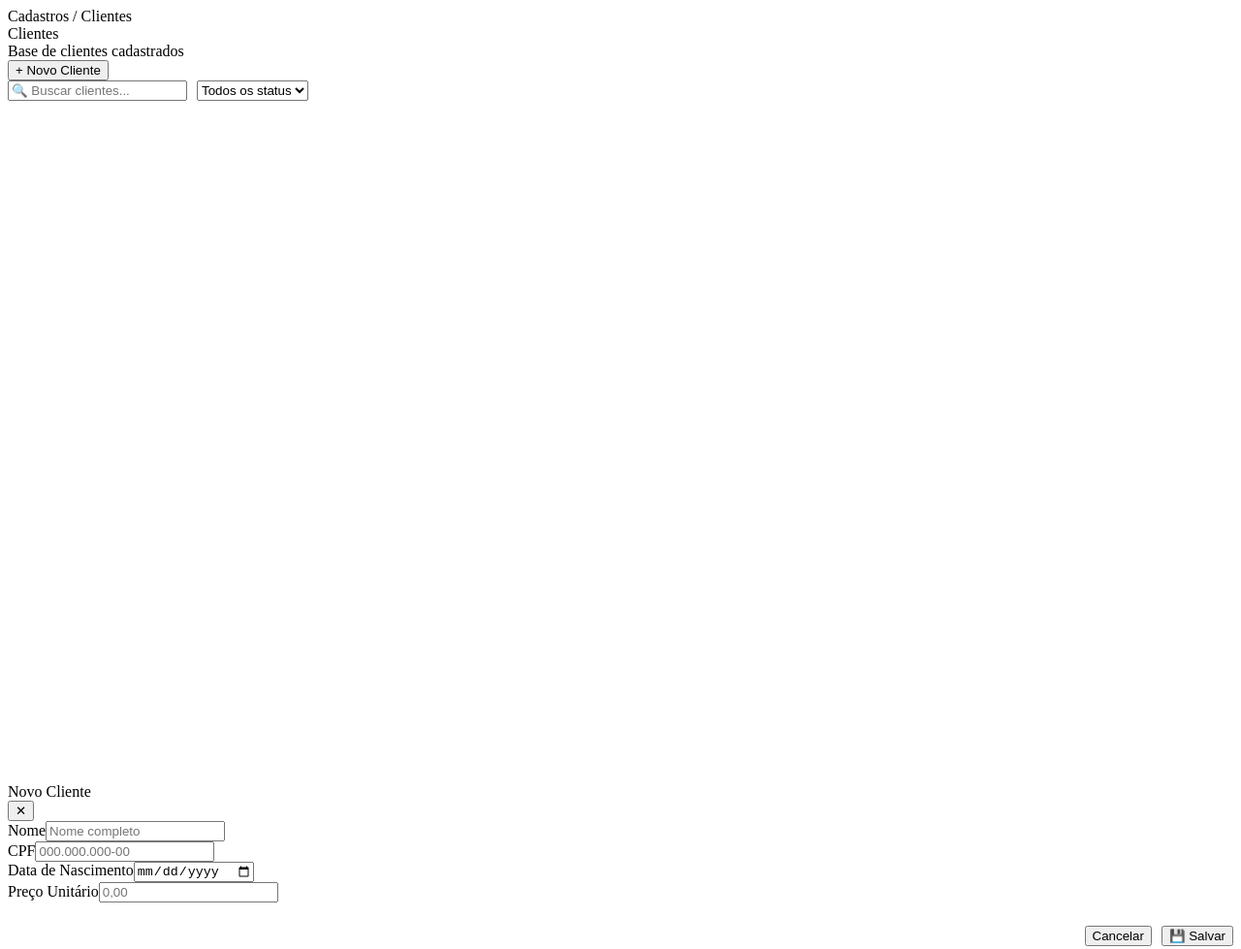
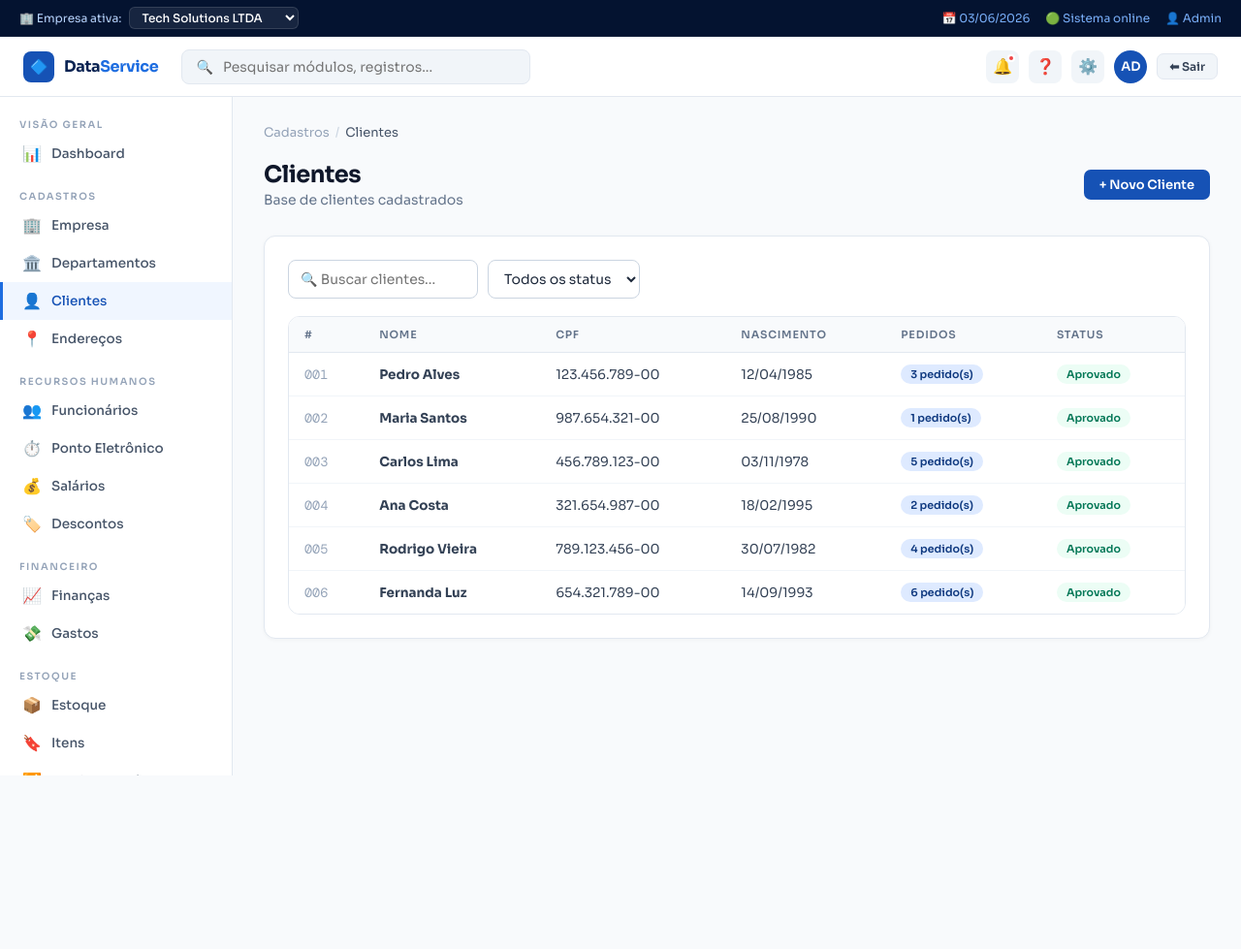
Before and after one commit to fabiosill/dataservice-web, a plain HTML site: page modules/clientes/clientes.html in a window 1280 px wide. Shown: the whole page at 97% size. After the commit the page ends 800 px from the top, so only its background shows below. Drawn offline with nearby package versions, Linux system fonts and the light colour scheme; the site is published under a folder, as on GitHub Pages, so addresses that start at the root find nothing; a web font is replaced by a local one.

Commit message:
fix: modules links

```diff
--- a/modules/clientes/clientes.html
+++ b/modules/clientes/clientes.html
@@ -4,7 +4,7 @@
   <meta charset="UTF-8" /><meta name="viewport" content="width=device-width, initial-scale=1.0" />
   <title>DataService ERP</title>
   <link href="https://fonts.googleapis.com/css2?family=Sora:wght@300;400;500;600;700;800&family=DM+Mono:wght@300;400;500&display=swap" rel="stylesheet" />
-  <link rel="stylesheet" href="/assets/css/style.css" />
+  <link rel="stylesheet" href="../../assets/css/style.css" />
 </head>
 <body>
 <div id="app" style="display:flex;height:100vh;flex-direction:column;">
@@ -56,8 +56,8 @@
   </div>
 </div>
 
-<script src="/core/data.js"></script>
-<script src="/core/shell.js"></script>
+<script src="../../core/data.js"></script>
+<script src="../../core/shell.js"></script>
 <script src="clientes.js"></script>
 </body>
 </html>
```
Also changed, not shown: modules/dashboard/dashboard.html (+3 -3 lines), modules/departamentos/departamentos.html (+3 -3 lines), modules/descontos/descontos.html (+3 -3 lines), modules/empresa/empresa.html (+3 -3 lines), modules/enderecos/enderecos.html (+3 -3 lines), modules/estoque/estoque.html (+3 -3 lines), modules/financas/financas.html (+3 -3 lines), modules/funcionarios/funcionarios.html (+3 -3 lines), modules/gastos/gastos.html (+3 -3 lines), modules/itens/itens.html (+3 -3 lines), modules/movimentacoes/movimentacoes.html (+3 -3 lines), modules/pedidos/pedidos.html (+3 -3 lines), modules/ponto/ponto.html (+3 -3 lines), modules/salarios/salarios.html (+3 -3 lines).
